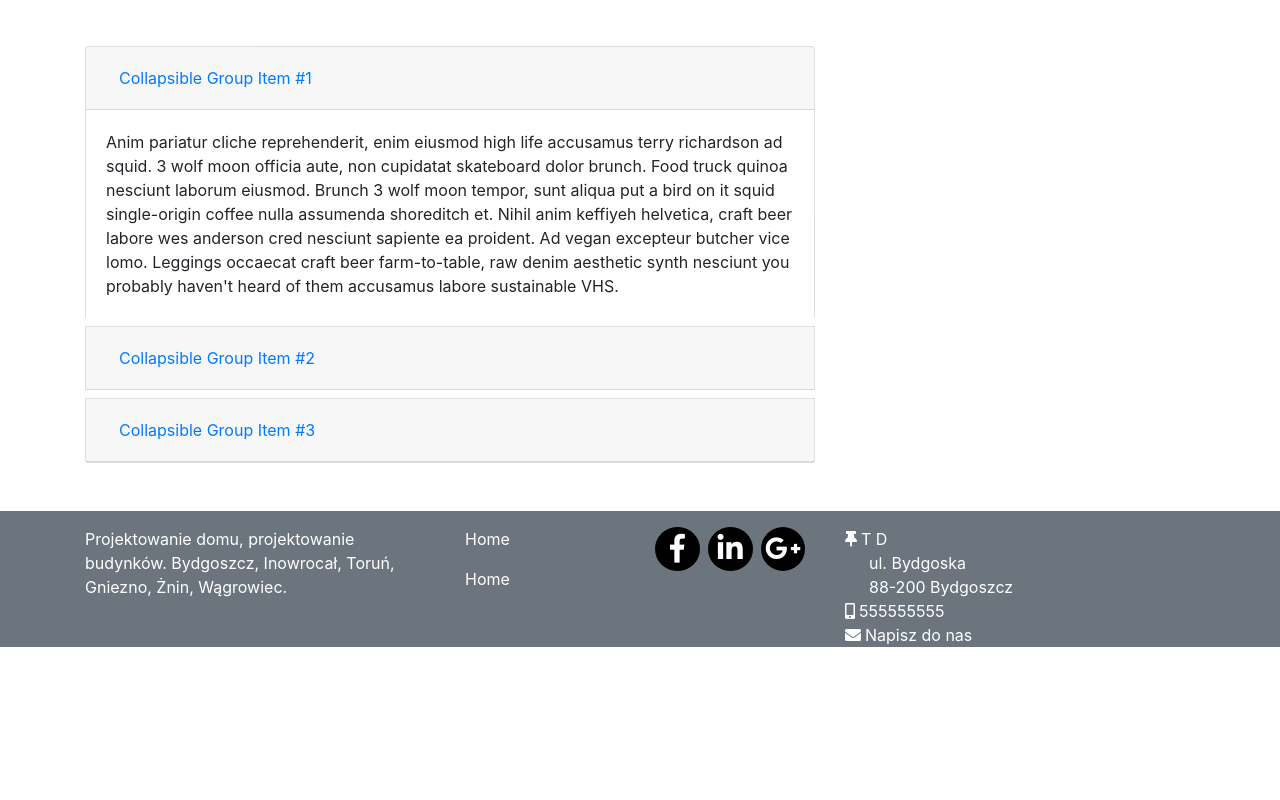
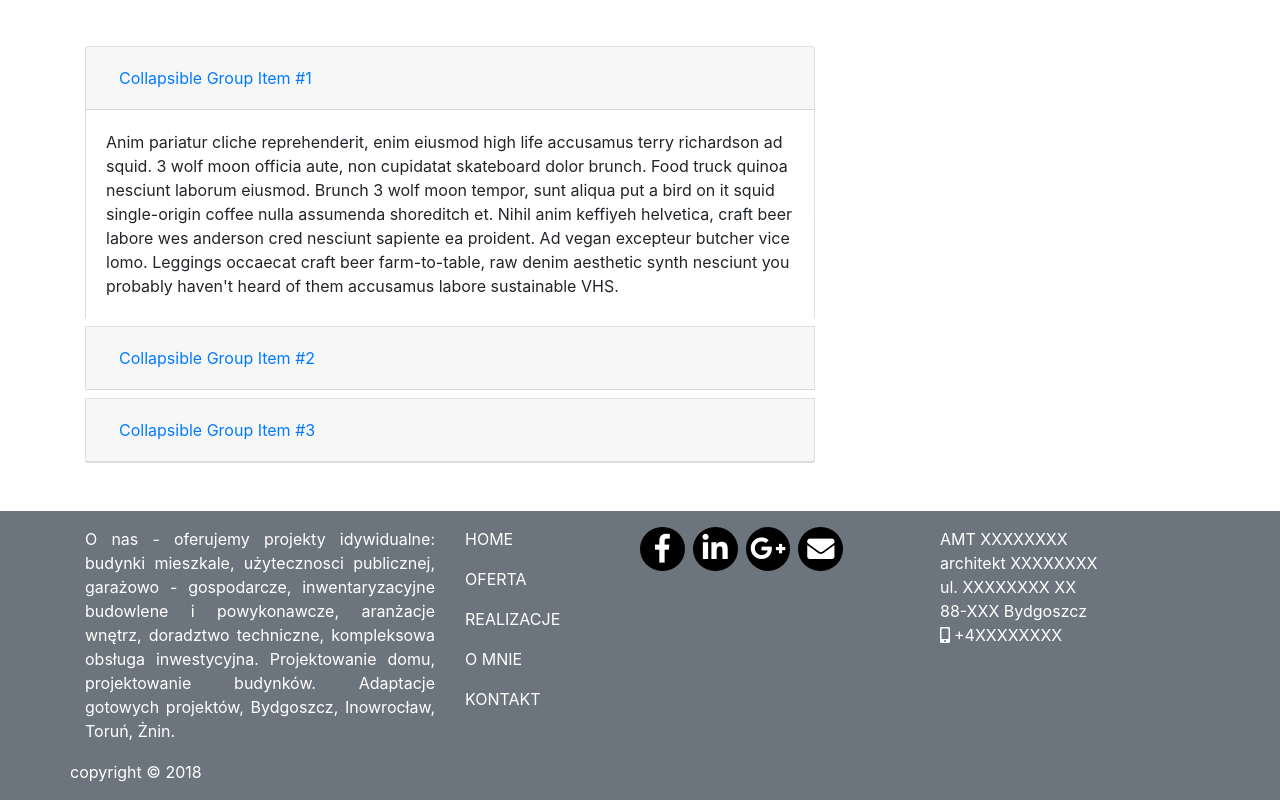
Before and after one commit to marcinder/ArchiProject, a plain HTML site: page index.html in a window 1280 px wide. Shown: the part 802-1602 px from the top of the page. Before the commit the page ends 1449 px from the top, so only its background shows below. Drawn offline with nearby package versions, Linux system fonts and the light colour scheme.

Commit message:
marcin-dev

```diff
--- a/index.html
+++ b/index.html
@@ -9,11 +9,27 @@
   <link rel="stylesheet" href="https://use.fontawesome.com/releases/v5.3.1/css/all.css" integrity="sha384-mzrmE5qonljUremFsqc01SB46JvROS7bZs3IO2EmfFsd15uHvIt+Y8vEf7N7fWAU"
     crossorigin="anonymous">
   <link rel="stylesheet" href="https://stackpath.bootstrapcdn.com/bootstrap/4.1.3/css/bootstrap.min.css">
+  <!-- <script type="text/javascript" src="js/1.js"></script> -->
   <style>
     * {
       margin: 0;
       padding:0;
     }
+ /* header */
+
+.nav-item {
+  border-bottom: 2px solid transparent;
+  transition: .3s;
+}
+
+.nav-item:hover {
+  border-bottom: 2px solid red;
+}
+
+
+
+
+
 
 
 /* footer */
@@ -21,9 +37,25 @@
       color: white;
     }
 
-    .fab {
+    .footer-menu a {
+      cursor: pointer;
+      text-decoration: none;
+      color: white;
+
+    }
+
+    .fab, .fa-envelope {
       font-size: 1.8rem;
+      line-height:2.8rem;
+      text-decoration: none;
+      color: white;
+
     }
+
+    .fa-envelope {
+      font-size: 1.7rem;
+    }
+
 
     .square {
       height: 2.8rem;
@@ -36,6 +68,7 @@
 
     .square:hover {
       cursor: pointer;
+      color: #0078d7;
     }
    .socf:hover {
       background-color: #0078d7;
@@ -49,14 +82,27 @@
     .socg:hover {
       background-color: #dd4b39;
     }
+
+    .socm:hover {
+      background-color: #fff;
+    }
+
+    .socm:hover .fa-envelope {
+      color: black;
+
+    }
+
     .dan p {
       font-size: 1rem;
       margin: 0;
     }
+
   </style>
 </head>
 
 <body>
+  <!-- <header id="header" class="header header--fixed hide-from-print" role="banner"> -->
+
   <div class="sticky-top container-fluid bg-secondary">
     <div class="container">
       <nav class="navbar navbar-light navbar-expand-lg">
@@ -71,7 +117,7 @@
 
           <ul class="navbar-nav ml-auto">
 
-            <li class="nav-item ">
+            <li class="nav-item">
               <!-- domyslnie klasa active -->
               <a class="nav-link" href="#"> HOME </a>
             </li>
@@ -101,9 +147,11 @@
       </nav>
     </div>
   </div>
+  <!-- </header> -->
+
 
   <!-- 2 row -->
-  <div class="container-fluid">
+  <div class="container-fluid" style=>
     <div class="col-12 m-auto">
       <!--Carousel Wrapper-->
       <div id="carousel-example-2" class="carousel slide carousel-fade" data-ride="carousel">
@@ -116,9 +164,9 @@
         <!--/.Indicators-->
         <!--Slides-->
         <div class="carousel-inner" role="listbox">
-          <div class="carousel-item active">
+          <div class="carousel-item active ">
             <div class="view">
-              <img class="d-block w-100" src="img/1.jpg" alt="First slide" style="width:100%; height: calc(100vh - 84px); object-fit: cover;">
+              <img class="d-block w-100" src="img/1.jpg" alt="First slide" style="width:100%; height: calc(100vh - 84px); object-fit: cover; max-width: 1920px; max-height: 1080px;">
               <div class="mask rgba-black-light"></div>
             </div>
             <div class="carousel-caption">
@@ -129,7 +177,7 @@
           <div class="carousel-item">
             <!--Mask color-->
             <div class="view">
-              <img class="d-block w-100" src="img/2.jpg" alt="Second slide" style="width:100%; height: calc(100vh - 84px); object-fit: cover;">
+              <img class="d-block w-100" src="img/2.jpg" alt="Second slide" style="width:100%; height: calc(100vh - 84px); object-fit: cover; max-width: 1920px; max-height: 1080px;">
               <div class="mask rgba-black-strong"></div>
             </div>
             <div class="carousel-caption">
@@ -140,7 +188,7 @@
           <div class="carousel-item">
             <!--Mask color-->
             <div class="view">
-              <img class="d-block w-100" src="img/3.jpg" alt="Third slide" style="width:100%; height: calc(100vh - 84px); object-fit: cover;">
+              <img class="d-block w-100" src="img/3.jpg" alt="Third slide" style="width:100%; height: calc(100vh - 84px); object-fit: cover; max-width: 1920px; max-height: 1080px;">
               <div class="
               mask rgba-black-slight"></div>
             </div>
@@ -257,39 +305,65 @@
   <div class="footer">
     <div class="container-fluid bg-secondary mt-5">
       <div class="container">
-        <div class="row">
-          <div class="col-4 mt-3">
-            <p>Projektowanie domu, projektowanie budynków. Bydgoszcz, Inowrocał, Toruń, Gniezno, Żnin, Wągrowiec.
+
+
+        <div class="row mt-2">
+          <div class="col-4 mt-3 ">
+            <p class="text-justify">O nas - oferujemy projekty idywidualne: budynki mieszkale, użytecznosci publicznej,
+              garażowo - gospodarcze, inwentaryzacyjne budowlene i powykonawcze, aranżacje wnętrz, doradztwo
+              techniczne,
+              kompleksowa obsługa inwestycyjna. Projektowanie domu, projektowanie budynków. Adaptacje gotowych
+              projektów, Bydgoszcz, Inowrocław, Toruń, Żnin.
             </p>
           </div>
-          <div class="col-2 mt-3">
-            <p>Home
-            </p>
-            <p>Home
+          <div class="col-2 mt-3 footer-menu">
+            <p><a href="index.html">HOME</a></p>
+            <p><a href="oferta.html">OFERTA</a></p>
+            <p><a href="realizacje.html">REALIZACJE</a></p>
+            <p><a href="omnie.html">O MNIE</a></p>
+            <p><a href="kontakt.html">KONTAKT</a></p>
             </p>
           </div>
-          <div class="col-2 text-center mt-3">
-            <div class="row no-gutters d-align-flex">
-              <div class="square d-flex justify-content-center align-content-center socf mr-2"><i class="fab fa-facebook-f mx-auto my-auto"></i></div>
-              <div class="square d-flex justify-content-center align-content-center socl mr-2"><i class="fab fa-linkedin-in mx-auto my-auto"></i></div>
-              <div class="square d-flex justify-content-center align-content-center socg mr-2"><i class="fab fa-google-plus-g mx-auto my-auto"></i></div>
+
+          <div class="col-3 text-center mt-3">
+            <div class="row d-flex">
+              <div class="square d-flex justify-content-center align-content-center socf mr-2"><a href="https://www.facebook.com/"><i class="fab fa-facebook-f mx-auto my-auto"></a></i></div>
+              <div class="square d-flex justify-content-center align-content-center socl mr-2"><a href="https://www.linkedin.com/"><i class="fab fa-linkedin-in mx-auto my-auto"></i></a></div>
+              <div class="square d-flex justify-content-center align-content-center socg mr-2"><a href="https://www.google.com/"><i class="fab fa-google-plus-g mx-auto my-auto"></i></a></div>
+              <div class="square d-flex justify-content-center align-content-center socm mr-2"><a href="mailto:biuro@amtpracownia.pl" style="border:none; outline:none; text-decoration:none;"><i class="fas fa-envelope mx-auto my-auto"></i></a></div>
+
+
             </div>
           </div>
           <div class="col-3 mt-3 dan">
-            <p><i class="fas fa-thumbtack mr-1"></i>T D</p>
-            <p class="ml-4">ul. Bydgoska</p>
-            <p class="ml-4">88-200 Bydgoszcz</p>
-            <p><i class="fas fa-mobile-alt mr-1"></i>555555555</p>
-            <p><i class="fas fa-envelope mr-1"></i>Napisz do nas</p>
+            <p>AMT XXXXXXXX</p>
+            <p>architekt XXXXXXXX</p>
+            <p>ul. XXXXXXXX XX</p>
+            <p>88-XXX Bydgoszcz</p>
+            <p><i class="fas fa-mobile-alt mr-1"></i>+4XXXXXXXX</p>
           </div>
+
+        </div>
+        <div class="row">
+          <div class="col-12"></div>
+          <p>copyright &copy; 2018</p>
         </div>
       </div>
+
+
+
     </div>
+
+  </div>
   </div>
 
   <script src="https://code.jquery.com/jquery-3.3.1.slim.min.js"></script>
   <script src="https://cdnjs.cloudflare.com/ajax/libs/popper.js/1.14.3/umd/popper.min.js"></script>
   <script src="https://stackpath.bootstrapcdn.com/bootstrap/4.1.3/js/bootstrap.min.js"></script>
+  <!-- <script src="https://rawgithub.com/WickyNilliams/headroom.js/gh-pages/assets/scripts/main.js"></script> -->
+
+
+
 </body>
 
 </html>
```
